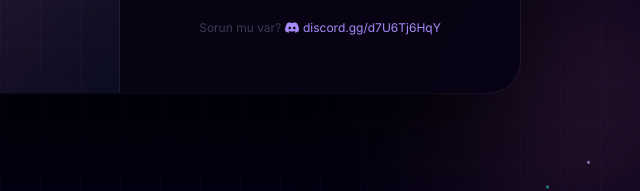
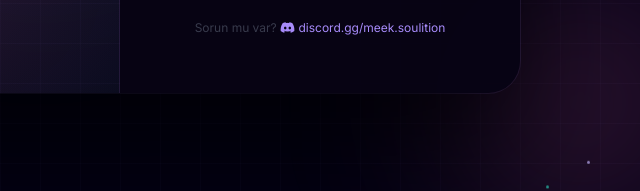
Before and after one commit to witchh1/DanaBakanSaranlara, a website: page public/index.html in a window 1280 px wide. Shown: the part 597-788 px from the top of the page, 600-1240 px from the left. Drawn offline with Linux system fonts and the light colour scheme.

Commit message:
Update index.html

```diff
--- a/public/index.html
+++ b/public/index.html
@@ -388,7 +388,7 @@
         <div class="captcha-row" onclick="toggleCaptcha('capLogin',this)"><div class="cap-box" id="capLogin"></div><span class="cap-label">Ben robot değilim</span><div class="cap-logo">reCAPTCHA<br>Gizlilik &middot; Şartlar</div></div>
         <button class="login-btn ripple-btn" onclick="doLogin();addRipple(event,this)"><div class="login-btn-shine"></div>GİRİŞ YAP</button>
         <div class="switch-txt">Hesabın yok mu? <span onclick="switchTab('register')">Kayıt ol</span></div>
-        <div class="login-discord">Sorun mu var? <a href="https://discord.gg/d7U6Tj6HqY" target="_blank"><i class="fab fa-discord"></i> discord.gg/d7U6Tj6HqY</a></div>
+        <div class="login-discord">Sorun mu var? <a href="https://discord.gg/d7U6Tj6HqY" target="_blank"><i class="fab fa-discord"></i> discord.gg/meek.soulition</a></div>
       </div>
       <div class="tab-pane" id="paneRegister">
         <div class="login-error" id="regError"><i class="fas fa-exclamation-circle"></i><span id="regErrorText">Hata oluştu.</span></div>
@@ -399,7 +399,7 @@
         <div class="captcha-row" onclick="toggleCaptcha('capReg',this)"><div class="cap-box" id="capReg"></div><span class="cap-label">Ben robot değilim</span><div class="cap-logo">reCAPTCHA<br>Gizlilik &middot; Şartlar</div></div>
         <button class="login-btn ripple-btn" onclick="doRegister();addRipple(event,this)"><div class="login-btn-shine"></div>KAYIT OL</button>
         <div class="switch-txt">Zaten hesabın var mı? <span onclick="switchTab('login')">Giriş yap</span></div>
-        <div class="login-discord">Destek: <a href="https://discord.gg/d7U6Tj6HqY" target="_blank"><i class="fab fa-discord"></i> discord.gg/d7U6Tj6HqY</a></div>
+        <div class="login-discord">Destek: <a href="https://discord.gg/d7U6Tj6HqY" target="_blank"><i class="fab fa-discord"></i> discord.gg/meek.soulition</a></div>
       </div>
       <div id="paneForgot">
         <div class="login-error" id="forgotError"><i class="fas fa-exclamation-circle"></i><span id="forgotErrorText">Hata.</span></div>
@@ -409,7 +409,7 @@
         <div class="forgot-sub">E-posta adresinizi girin. Discord ya da e-posta üzerinden yardım iletelim.</div>
         <div class="login-field"><label>E-posta</label><div class="login-field-inner"><input type="email" id="forgotEmail" placeholder="ornek@gmail.com" onkeypress="if(event.key==='Enter')doForgot()"></div></div>
         <button class="login-btn ripple-btn" onclick="doForgot();addRipple(event,this)"><div class="login-btn-shine"></div>SIFIRLA</button>
-        <div class="login-discord">Direkt destek: <a href="https://discord.gg/d7U6Tj6HqY" target="_blank"><i class="fab fa-discord"></i> discord.gg/d7U6Tj6HqY</a></div>
+        <div class="login-discord">Direkt destek: <a href="https://discord.gg/d7U6Tj6HqY" target="_blank"><i class="fab fa-discord"></i> discord.gg/meek.soulition</a></div>
       </div>
     </div>
   </div>
```
